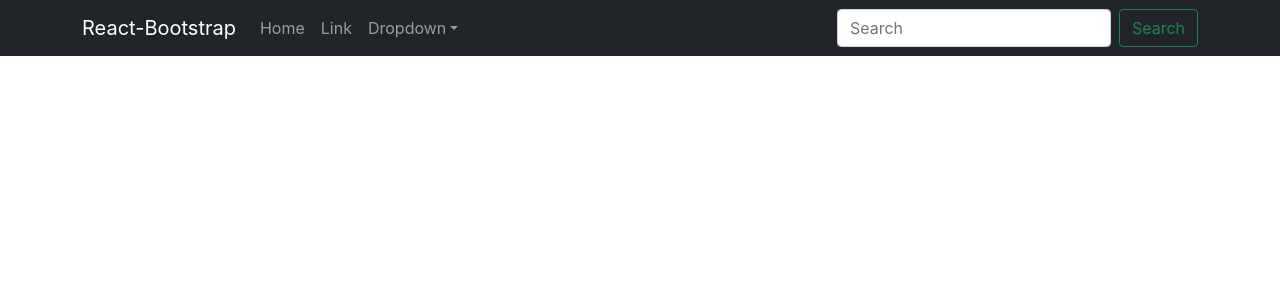
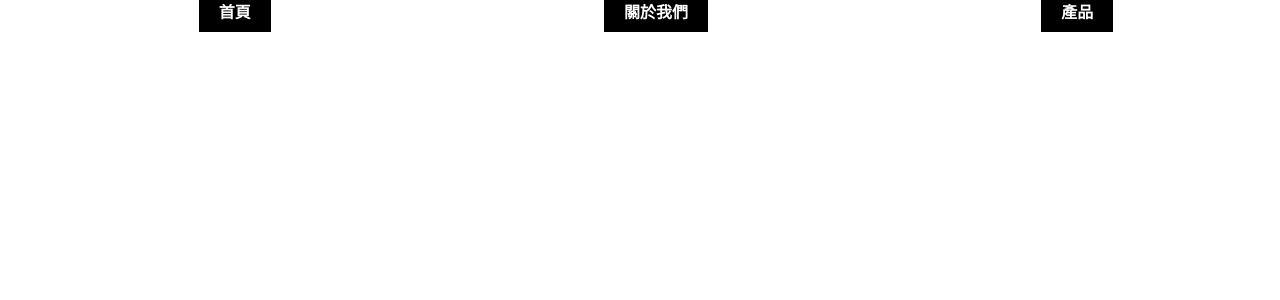
Before and after one commit to hunter850/react_lesson, a React (Create React App) app: page / in a window 1280 px wide. Shown: the top 300 px of the page. Built offline with nearby package versions, Linux system fonts and the light colour scheme.

Commit message:
add StatePractice

```diff
--- /dev/null
+++ b/src/0711/StatePractice.jsx
@@ -0,0 +1,45 @@
+import { Fragment, useState } from "react";
+import "./css/menu.css";
+
+function StatePractice() {
+    const [isActive, setIsActive] = useState();
+    const clickHandler = (e, num) => {
+        e.preventDefault();
+        setIsActive(num);
+    };
+    return (
+        <Fragment>
+            <ul>
+                <li>
+                    <a
+                        href="#/"
+                        onClick={(e) => clickHandler(e, 0)}
+                        className={isActive === 0 ? "active" : ""}
+                    >
+                        首頁
+                    </a>
+                </li>
+                <li>
+                    <a
+                        href="#/"
+                        onClick={(e) => clickHandler(e, 1)}
+                        className={isActive === 1 ? "active" : ""}
+                    >
+                        關於我們
+                    </a>
+                </li>
+                <li>
+                    <a
+                        href="#/"
+                        onClick={(e) => clickHandler(e, 2)}
+                        className={isActive === 2 ? "active" : ""}
+                    >
+                        產品
+                    </a>
+                </li>
+            </ul>
+        </Fragment>
+    );
+}
+
+export default StatePractice;
--- /dev/null
+++ b/src/0711/css/menu.css
@@ -0,0 +1,22 @@
+ul {
+    list-style: none;
+    display: flex;
+    justify-content: space-around;
+}
+ul li a{
+    text-decoration: none;
+    background-color: #000;
+    color: #fff;
+    padding: 10px 20px;
+    font-weight: bold;
+}
+
+ul li a:hover{
+    background-color: red;
+    color: #fff;
+}
+
+.active{
+    background-color: red;
+    color: #fff;
+}
--- a/src/App.jsx
+++ b/src/App.jsx
@@ -1,7 +1,7 @@
-import BootstrapNav from "./components/BootstrapNav";
+import StatePractice from "./0711/StatePractice";
 
 function App() {
-    return <BootstrapNav />;
+    return <StatePractice />;
 }
 
 export default App;
```
